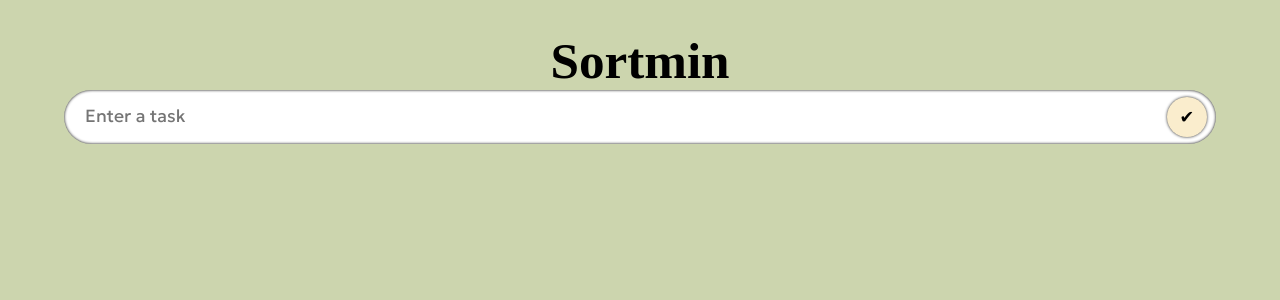
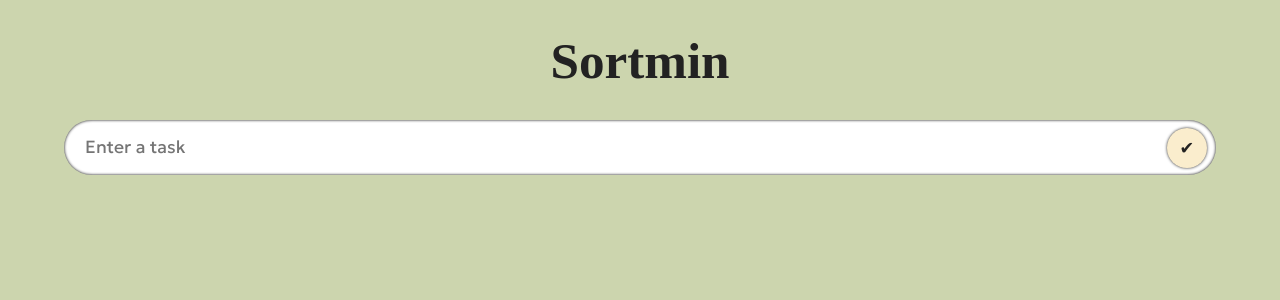
Before and after one commit to gcpearse/to-do-list-typescript, a React (Vite) app: page / in a window 1280 px wide. Shown: the top 300 px of the page. Built offline with nearby package versions, Linux system fonts and the light colour scheme; a web font is replaced by a local one.

Commit message:
additional styling

```diff
--- a/src/App.css
+++ b/src/App.css
@@ -1,6 +1,7 @@
 * {
   margin: 0;
   font-family: Geologica;
+  color: #222222;
 }
 
 #root {
@@ -13,7 +14,11 @@
 }
 
 h1 {
-  margin-top: 0.6em;
+  margin: 0.6em auto;
   font-family: Cabin Sketch;
   font-size: 3.2rem;
 }
+
+button:hover, button:active {
+  cursor: pointer;
+}
```
